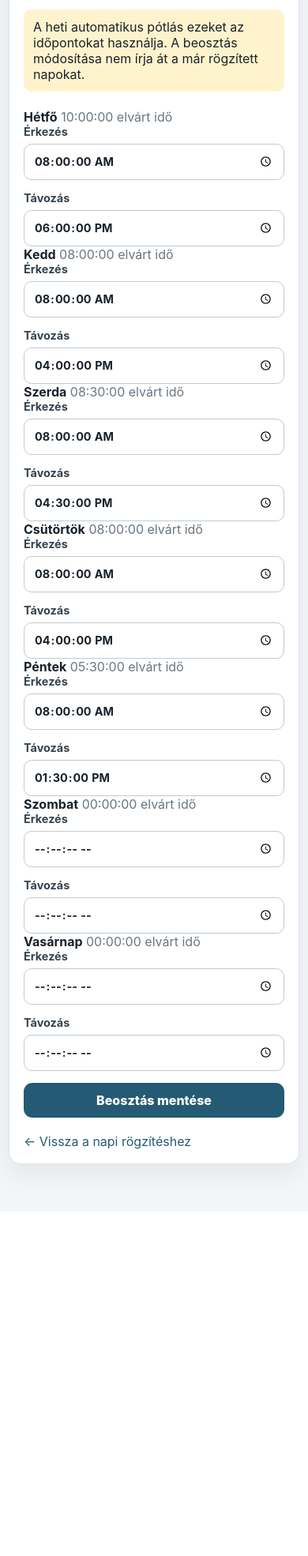
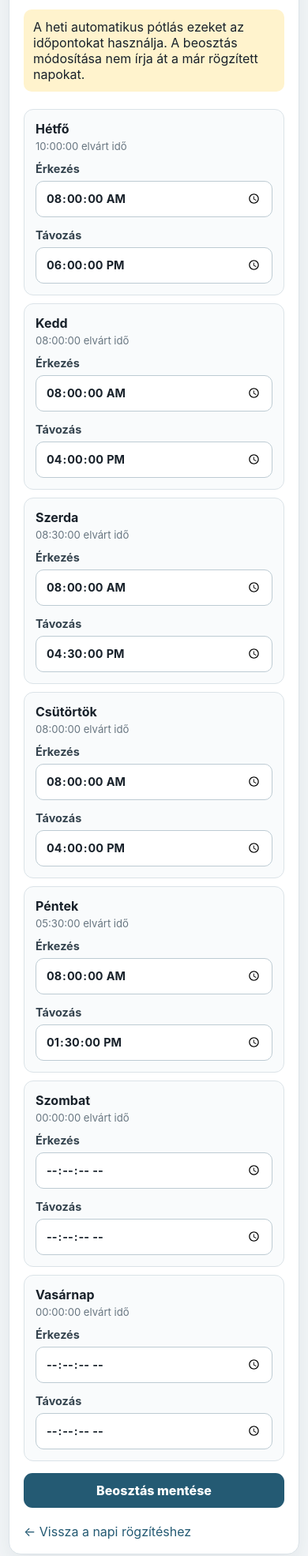
Before and after one commit to Nicqx/munkaido-nyilvantarto, a Flask app: page /schedule in a window 390 px wide. Shown: the part 294-2264 px from the top of the page at 79% size. Before the commit the page ends 1806 px from the top, so only its background shows below. Run offline with Flask 3, Linux system fonts and the light colour scheme; the visitor is signed in with stand-in values (Sample User, id 1); data comes from the database, SQL or seed files in the repository; data that the repository does not hold is empty; parts of the project's set-up code (start-up, migrations or seed data) failed here and were passed over.

Commit message:
feat: egyéni beosztás és heti pótlás (worktime/static/style.css)

```diff
--- a/worktime/static/style.css
+++ b/worktime/static/style.css
@@ -55,6 +55,7 @@ h2 { font-size: 1.25rem; }
 
 .card { padding: 24px; border: 1px solid var(--line); border-radius: 18px; background: var(--surface); box-shadow: var(--shadow); }
 .auth-card, .narrow-card { width: min(480px, 100%); margin: 7vh auto 0; }
+.schedule-card { width: min(780px, 100%); margin: 0 auto; }
 .auth-card h1, .narrow-card h1 { margin-bottom: 10px; }
 .auth-link { margin: 20px 0 0; text-align: center; }
 
@@ -104,6 +105,23 @@ input:focus, textarea:focus, select:focus { outline: 3px solid rgba(36,90,115,.1
 .kpi { min-height: 115px; padding: 18px; border: 1px solid var(--line); border-radius: 15px; background: white; box-shadow: 0 7px 22px rgba(20,47,64,.05); }
 .kpi span { display: block; min-height: 2.4em; color: var(--muted); font-size: .84rem; font-weight: 650; }
 .kpi strong { display: block; margin-top: 8px; color: #123149; font-size: clamp(1.25rem, 2vw, 1.7rem); font-variant-numeric: tabular-nums; }
+
+.weekly-fill-card {
+  display: flex; align-items: center; justify-content: space-between; gap: 24px;
+  margin-bottom: 20px;
+}
+.weekly-fill-card p:last-child { max-width: 760px; margin-bottom: 0; }
+.weekly-fill-card form { flex: 0 0 auto; margin: 0; }
+.weekly-fill-card button:disabled { cursor: not-allowed; }
+
+.schedule-list { display: grid; gap: 10px; }
+.schedule-row {
+  display: grid; grid-template-columns: 150px 1fr; gap: 18px; align-items: end;
+  padding: 14px; border: 1px solid var(--line); border-radius: 12px; background: #f9fbfc;
+}
+.schedule-day { align-self: center; }
+.schedule-day strong, .schedule-day span { display: block; }
+.schedule-day span { margin-top: 4px; font-size: .82rem; }
 
 .dashboard-grid { display: grid; grid-template-columns: minmax(0, 1.45fr) minmax(290px, .75fr); gap: 20px; align-items: start; }
 .section-heading { display: flex; justify-content: space-between; align-items: start; gap: 16px; }
@@ -181,6 +199,10 @@ tbody tr:hover { background: #f9fbfc; }
   .kpi span { font-size: .76rem; }
   .kpi strong { font-size: 1.14rem; }
   .quick-actions, .leave-actions, .form-row { grid-template-columns: 1fr; }
+  .weekly-fill-card { align-items: stretch; flex-direction: column; gap: 16px; }
+  .weekly-fill-card .button { width: 100%; }
+  .schedule-row { grid-template-columns: 1fr; gap: 12px; }
+  .schedule-row .form-row { grid-template-columns: 1fr 1fr; }
   .quick-actions form:only-child { grid-column: auto; }
   .month-nav { display: grid; grid-template-columns: 1fr 1fr; }
   .month-nav form { grid-column: 1 / -1; grid-row: 1; }
@@ -198,3 +220,7 @@ tbody tr:hover { background: #f9fbfc; }
   .year-form input { flex: 1; }
   .inline-actions { flex-wrap: wrap; }
 }
+
+@media (max-width: 420px) {
+  .schedule-row .form-row { grid-template-columns: 1fr; }
+}
```
